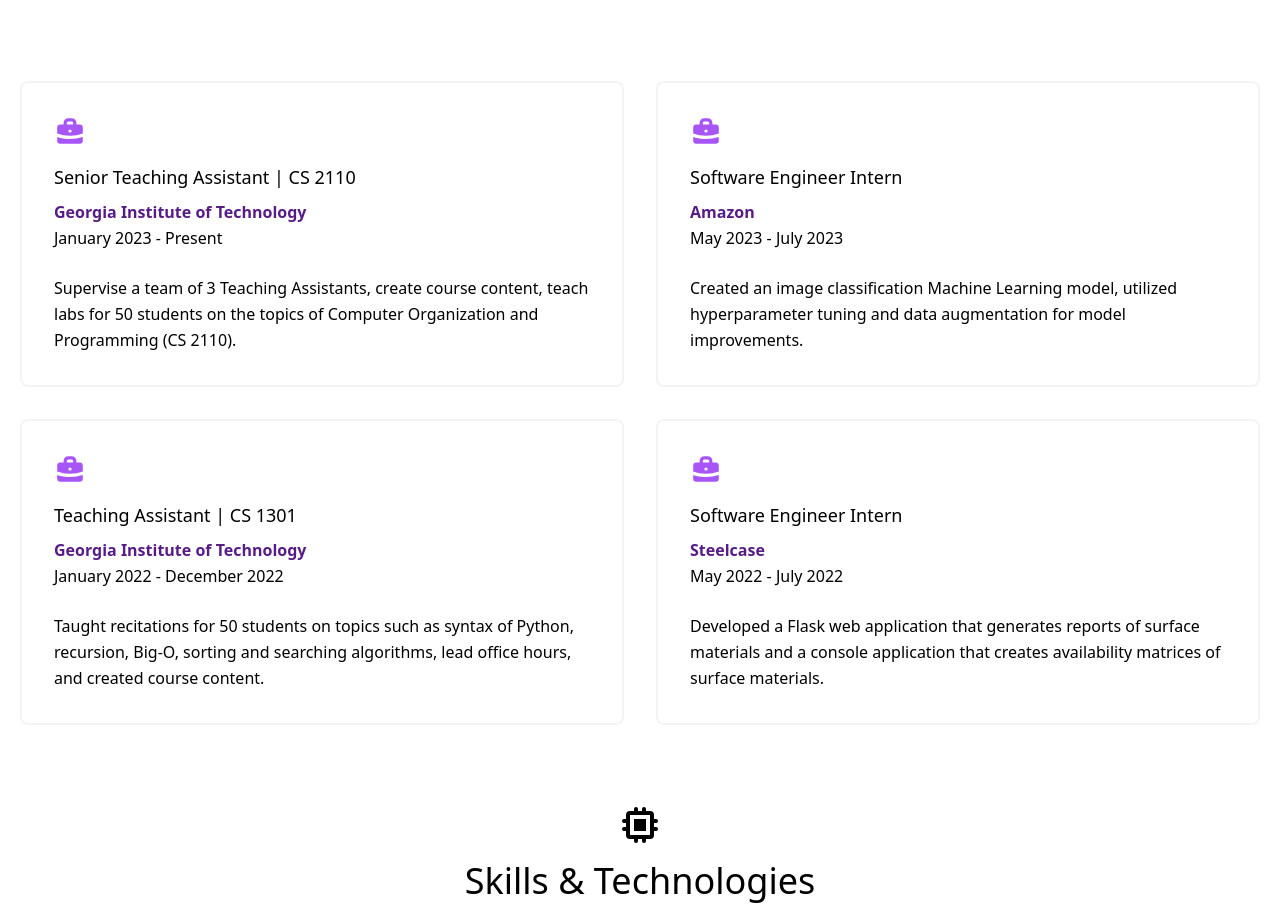
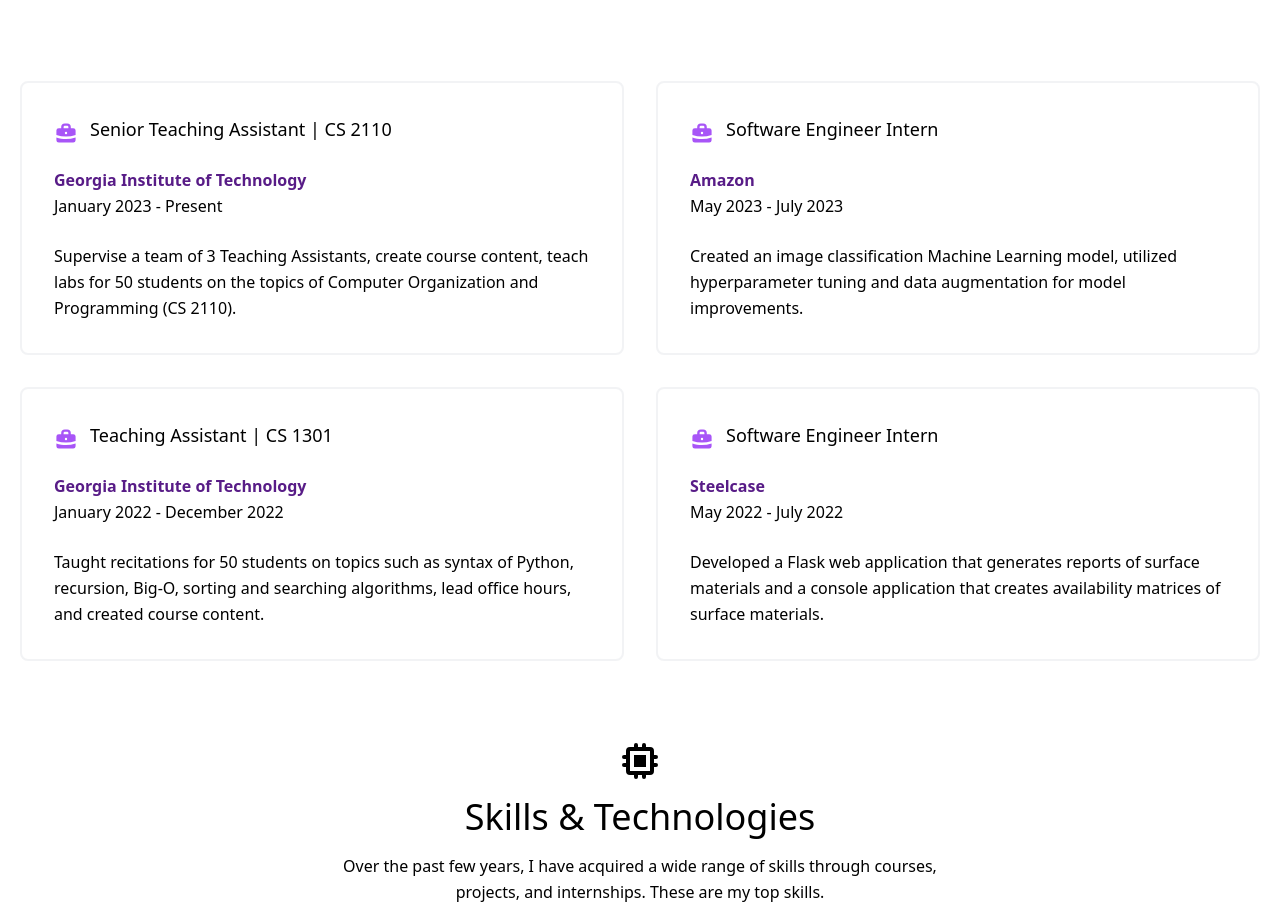
Before and after one commit to anastasiya-masalava/Anastasiya_Masalava_Web_Site, a React (Create React App) app: page / in a window 1280 px wide. Shown: the part 1669-2581 px from the top of the page. Built offline with nearby package versions, Linux system fonts and the light colour scheme.

Commit message:
added a link to company websites

```diff
--- a/src/components/Work.js
+++ b/src/components/Work.js
@@ -1,42 +1,3 @@
-
-// import { BriefcaseIcon } from "@heroicons/react/solid";
-// import React from "react";
-// import { experiences } from "../data";
-
-// export default function Work() {
-//   return (
-//     <section id="work">
-//       <div className="container px-5 py-10 mx-auto">
-//         <div className="text-center mb-20">
-//           <BriefcaseIcon className="w-10 inline-block mb-4" />
-//           <h1 className="sm:text-4xl text-3xl font-medium title-font text-black mb-4">
-//             Work Experience
-//           </h1>
-//           <p className="text-base leading-relaxed xl:w-2/4 lg:w-3/4 mx-auto">
-//             Leveraging my industry experience, I translate knowledge into impactful contributions. Discover my latest work and internship experiences below.
-//           </p>
-//         </div>
-//         <div className="flex flex-wrap -m-4">
-//           {experiences.map((experience, index) => (
-//             <div key={index} className="p-4 lg:w-1/2" style={{ height: "270px" } }>
-//               <div className="flex flex-grow pl-6 border-2 rounded-lg border-gray-200 border-opacity-50 p-8 sm:flex-row flex-col h-full">
-//               <BriefcaseIcon className="w-8 h-8 text-purple-500 mr-4" />
-//               <div className="flex-grow pl-6">
-//                   <h1 className="text-grey-900 text-lg title-font font-medium mb-2">{experience.title}</h1>
-//                   <p className="leading-relaxed text-purple-900">{experience.company}</p>
-//                   <p className="leading-relaxed text-base">{experience.duration}</p>
-//                   <br />
-//                   <p className="leading-relaxed text-base">{experience.description}</p>
-//                 </div>
-//               </div>
-//             </div>
-//           ))}
-//         </div>
-//       </div>
-//     </section>
-//   );
-// }
-
 import { BriefcaseIcon } from "@heroicons/react/solid";
 import React from "react";
 import { experiences } from "../data";
@@ -58,14 +19,14 @@
           {experiences.map((experience, index) => (
             <div key={index} className="p-4 lg:w-1/2 md:w-full">
               <div className="flex flex-col h-full border-2 rounded-lg border-gray-200 border-opacity-50 p-8">
-                <BriefcaseIcon className="w-8 h-8 text-purple-500 mb-4" />
-                <div className="flex-grow">
+                <div className="flex items-center mb-4">
+                  <BriefcaseIcon className="w-6 h-6 text-purple-500 mr-3" />
                   <h1 className="text-grey-900 text-lg title-font font-medium mb-2">{experience.title}</h1>
-                  <p className="leading-relaxed text-purple-900">{experience.company}</p>
-                  <p className="leading-relaxed text-base">{experience.duration}</p>
-                  <br />
-                  <p className="leading-relaxed text-base">{experience.description}</p>
                 </div>
+                <a href={experience.companyLink} target="_blank" rel="noopener noreferrer" className="leading-relaxed text-purple-900">{experience.company}</a>
+                <p className="leading-relaxed text-base">{experience.duration}</p>
+                <br />
+                <p className="leading-relaxed text-base">{experience.description}</p>
               </div>
             </div>
           ))}
--- a/src/data.js
+++ b/src/data.js
@@ -45,24 +45,28 @@
 export const experiences = [
   {
     title: "Senior Teaching Assistant | CS 2110",
+    companyLink: "https://www.gatech.edu",
     company:  <strong>Georgia Institute of Technology</strong>,
     duration: "January 2023 - Present",
     description: "Supervise a team of 3 Teaching Assistants, create course content, teach labs for 50 students on the topics of Computer Organization and Programming (CS 2110).",
   },
   {
     title: "Software Engineer Intern",
+    companyLink: "https://www.amazon.com",
     company: <strong>Amazon</strong>,
     duration: "May 2023 - July 2023",
     description: "Created an image classification Machine Learning model, utilized hyperparameter tuning and data augmentation for model improvements.",
   },
   {
     title: "Teaching Assistant | CS 1301",
+    companyLink: "https://www.gatech.edu",
     company: <strong>Georgia Institute of Technology</strong>,
     duration: "January 2022 - December 2022",
     description: "Taught recitations for 50 students on topics such as syntax of Python, recursion, Big-O, sorting and searching algorithms, lead office hours, and created course content.",
   },
   {
     title: "Software Engineer Intern",
+    companyLink: "https://www.steelcase.com",
     company: <strong>Steelcase</strong>,
     duration: "May 2022 - July 2022",
     description: "Developed a Flask web application that generates reports of surface materials and a console application that creates availability matrices of surface materials.",
```
